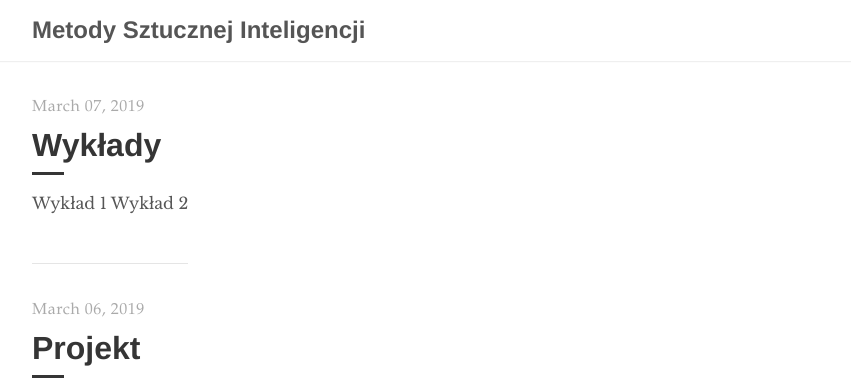
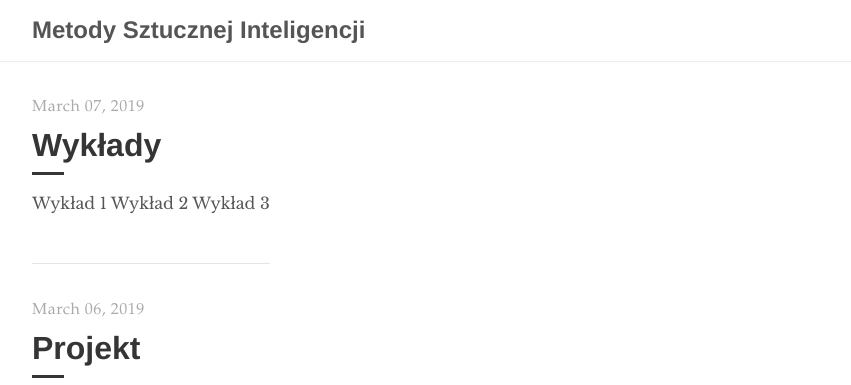
Before and after one commit to szyminson/metsi.github.io, a Jekyll site: the page built from index.html, in a window 1280 px wide. Shown: the top 385 px of the page, without its empty margins (208-1059 px from the left). Built offline with Jekyll 4.4.1, drawn with Linux system fonts in a browser that asks for light colours; the list of posts is cut into pages by our own code.

Commit message:
Update 2019-03-07-wyklad.md

```diff
--- a/_posts/2019-03-07-wyklad.md
+++ b/_posts/2019-03-07-wyklad.md
@@ -5,3 +5,4 @@ title: "Wykłady"
 
 - [Wykład 1](lectures/msi_lecture_2.pdf)
 - [Wykład 2](lectures/msi_lecture_3.pdf)
+- [Wykład 3](lectures/msi-regression.pdf)
```
